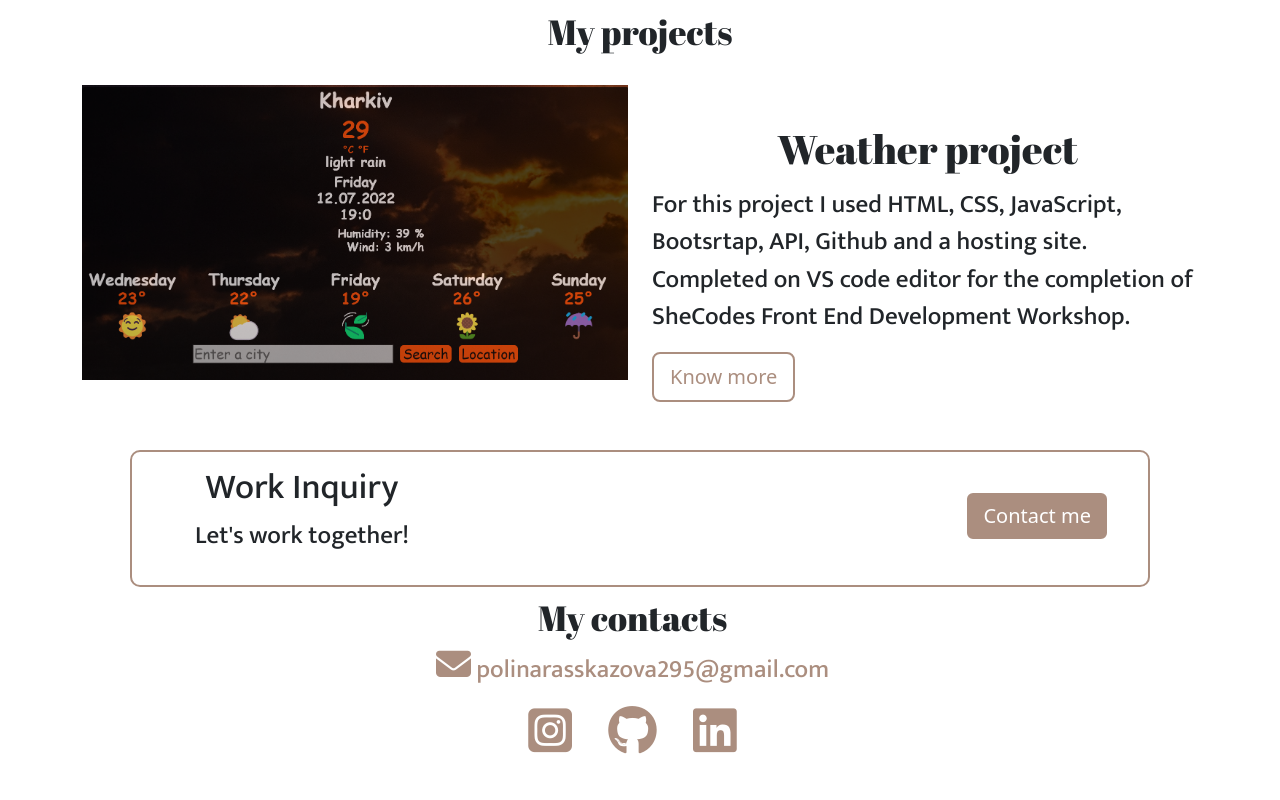
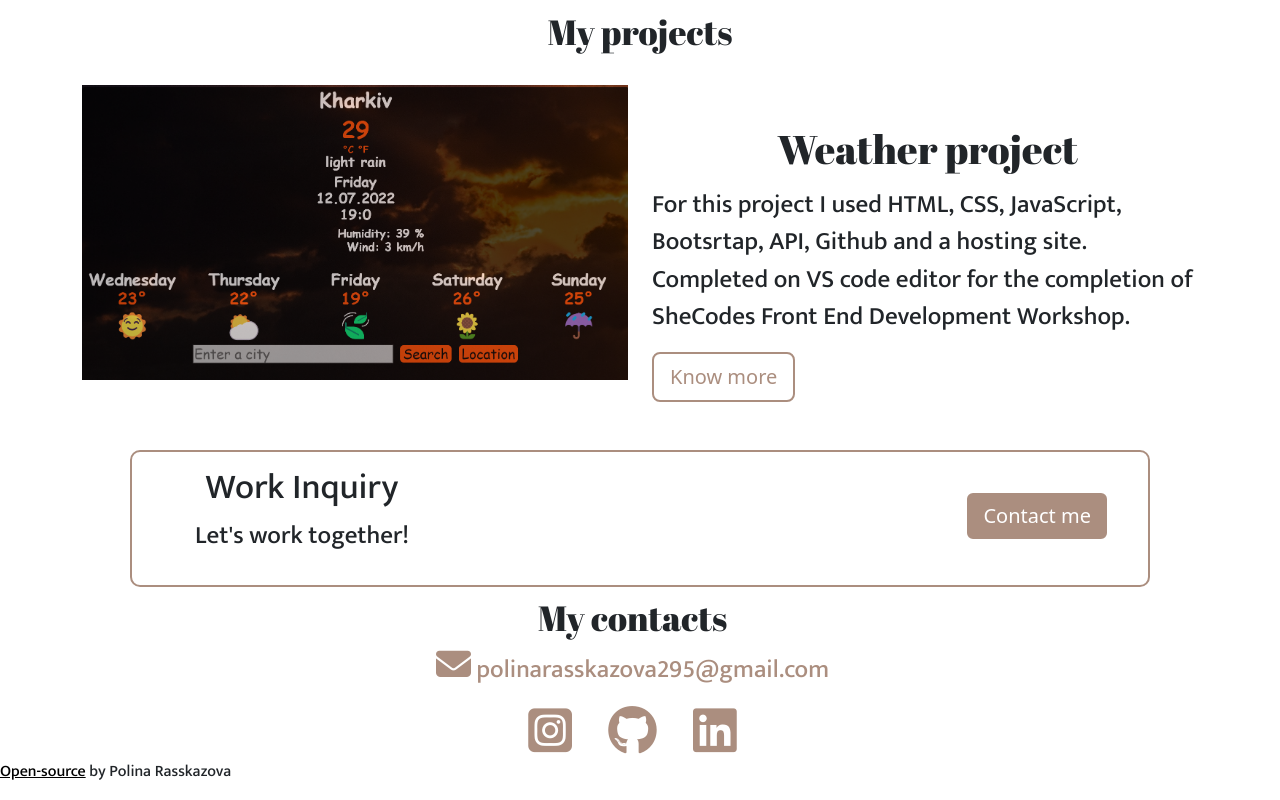
Before and after one commit to polinarasskazova295/PORTFOLIO, a plain HTML site: page index.html in a window 1280 px wide. Shown: the part 1515-2315 px from the top of the page. Before the commit the page ends 2275 px from the top, so only its background shows below. Drawn offline with nearby package versions, Linux system fonts and the light colour scheme.

Commit message:
open source

```diff
--- a/index.html
+++ b/index.html
@@ -160,10 +160,11 @@ IT courses</p>
 <a href="https://www.linkedin.com/in/polina-rasskazova-03a164243/" title="Polina's LinkedIn" class="text-decoration-none mx-3" target="_blanc">
 <i class="fa-brands fa-linkedin" id="contact-icon"></i>
 </a>
-
-
-
 </div>
 </footer>
+<p class="end fs-6">
+    <a href="https://github.com/polinarasskazova295/PORTFOLIO" title="GitHub Repository" id="end-link">Open-source</a>
+        by Polina Rasskazova
+        </p>
 </body>
 </html>
--- a/style.css
+++ b/style.css
@@ -203,3 +203,6 @@ footer p{
     font-family: 'Mukta', sans-serif;
 
 }
+#end-link{
+    color: black;
+}
```
